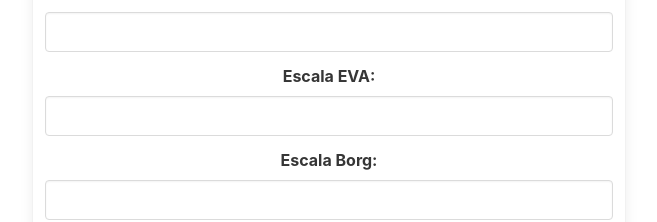
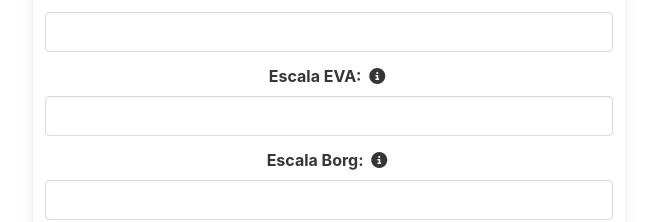
Before and after one commit to eduardoeffs/plataforma-fisio, a React (Create React App) app: page /patient-dashboard in a window 1280 px wide. Shown: the part 178-400 px from the top of the page, without its empty margins (311-968 px from the left). Built offline with nearby package versions, Linux system fonts and the light colour scheme.

Commit message:
exclusão e edição de formulário enviados, hint info

```diff
--- a/package.json
+++ b/package.json
@@ -19,6 +19,7 @@
     "react-dom": "^18.2.0",
     "react-router-dom": "^6.14.2",
     "react-scripts": "5.0.1",
+    "react-toastify": "^9.1.3",
     "web-vitals": "^2.1.4"
   },
   "scripts": {
--- a/src/App.js
+++ b/src/App.js
@@ -9,6 +9,8 @@ import PatientReports from './components/PatientReports';
 import { BrowserRouter as Router, Route, Routes } from 'react-router-dom';
 import '@fortawesome/fontawesome-free/css/all.min.css';
 import 'bulma/css/bulma.min.css';
+import { toast, ToastContainer } from 'react-toastify';
+
 
 
 function App() {
@@ -24,6 +26,7 @@ function App() {
           <Route path="/patient-reports/:patientId" element={<PatientReports/>} />
 
         </Routes>
+        <ToastContainer />
       </div>
     </Router>
   );
--- a/src/components/PatientDashboard.js
+++ b/src/components/PatientDashboard.js
@@ -47,6 +47,12 @@ function PatientDashboard() {
 
   const handleSubmit = async (e) => {
     e.preventDefault();
+
+    if (!reportForm.dorInicial || !reportForm.escalaEVA || !reportForm.escalaBorg || !reportForm.descri) {
+      alert('Por favor, preencha todos os campos antes de enviar o relatório.');
+      return;
+    }
+
     try {
       const response = await axios.post(`${API_URL}/api/patients/${patientId}/submit-report`, reportForm);
       // Adicione o novo relatório ao estado 'reports'
@@ -60,7 +66,7 @@ function PatientDashboard() {
 
       });
       console.log(reportForm)
-      // Opcional: redirecione para a página de relatórios ou exiba uma mensagem de sucesso
+      alert('Relatório enviado com sucesso!')
     } catch (error) {
       console.error('Erro ao enviar o relatório:', error);
       // Exiba um erro ou trate como necessário
@@ -75,32 +81,39 @@ function PatientDashboard() {
 
         <form onSubmit={handleSubmit}>
 
-
           <div className="field">
             <label className="label">Dor inicial:</label>
             <div className="control">
-              <input className="input" type="text" name="dorInicial" value={reportForm.dorInicial} onChange={handleInputChange} />
+              <input className="input" type="text" name="dorInicial" value={reportForm.dorInicial} onChange={handleInputChange} required/>
             </div>
           </div>
 
           <div className="field">
-            <label className="label">Escala EVA:</label>
+            <label className="label">Escala EVA: <span className="icon-text tooltip-parent has-tooltip-arrow" data-tooltip="Escala Visual Analógica (EVA) é utilizada para medir a intensidade da dor. De 0 a 10.">
+              <span className="icon">
+                <i className="fas fa-info-circle"></i>
+              </span>
+            </span></label>
             <div className="control">
-              <input className="input" type="number" name="escalaEVA" value={reportForm.escalaEVA} onChange={handleInputChange} />
+              <input className="input" type="number" name="escalaEVA" value={reportForm.escalaEVA} onChange={handleInputChange} required/>
             </div>
           </div>
 
           <div className="field">
-            <label className="label">Escala Borg:</label>
+            <label className="label">Escala Borg: <span className="icon-text tooltip-parent has-tooltip-arrow" data-tooltip="Escala Borg é utilizada para medir a percepção do esforço durante a atividade física. De 0 a 10.">
+              <span className="icon">
+                <i className="fas fa-info-circle"></i>
+              </span>
+            </span></label>
             <div className="control">
-              <input className="input" type="number" name="escalaBorg" value={reportForm.escalaBorg} onChange={handleInputChange} />
+              <input className="input" type="number" name="escalaBorg" value={reportForm.escalaBorg} onChange={handleInputChange} required/>
             </div>
           </div>
 
           <div className="field">
             <label className="label">Observações:</label>
             <div className="control">
-              <textarea className="textarea" name="descri" value={reportForm.descri} onChange={handleInputChange}></textarea>
+              <textarea className="textarea" name="descri" value={reportForm.descri} onChange={handleInputChange}required></textarea>
             </div>
           </div>
 
--- a/src/components/PatientReports.js
+++ b/src/components/PatientReports.js
@@ -1,26 +1,67 @@
-// Supondo que este seja seu componente PatientReports.js
-
 import React, { useState, useEffect } from 'react';
 import axios from 'axios';
 import { useParams } from 'react-router-dom';
 import { format } from 'date-fns';
+import { FontAwesomeIcon } from '@fortawesome/react-fontawesome';
+import { faTrash, faPencilAlt } from '@fortawesome/free-solid-svg-icons';
+
 
 const PatientReports = () => {
   const [reports, setReports] = useState([]);
-  const { patientId } = useParams(); // Isso pega o ID do paciente da URL
+  const [editingReport, setEditingReport] = useState(null);
+  const [isConfirmingDeleteReport, setIsConfirmingDeleteReport] = useState(false);
+  const [reportToDelete, setReportToDelete] = useState(null);
+  const { patientId } = useParams();
 
   useEffect(() => {
     const fetchReports = async () => {
       try {
         const response = await axios.get(`http://localhost:3001/api/patients/${patientId}/reports`);
-        setReports(response.data); // Supondo que a resposta seja um array de relatórios
+        setReports(response.data);
       } catch (error) {
         console.error('Erro ao buscar relatórios:', error);
       }
     };
 
     fetchReports();
-  }, [patientId]); // Dependência do useEffect para recarregar os relatórios se o patientId mudar
+  }, [patientId]);
+
+  const startEdit = (report) => {
+    setEditingReport({ ...report });
+  };
+
+  const handleEditChange = (e) => {
+    setEditingReport({ ...editingReport, [e.target.name]: e.target.value });
+  };
+
+  const saveEdit = async () => {
+    try {
+      const response = await axios.put(`http://localhost:3001/api/reports/${editingReport._id}`, editingReport);
+      setReports(reports.map((report) => (report._id === editingReport._id ? response.data : report)));
+      setEditingReport(null);
+    } catch (error) {
+      console.error('Erro ao salvar relatório:', error);
+    }
+  };
+
+  const cancelEdit = () => {
+    setEditingReport(null);
+  };
+
+  const deleteReport = async () => {
+    try {
+      await axios.delete(`http://localhost:3001/api/reports/${reportToDelete}`);
+      setReports(reports.filter((report) => report._id !== reportToDelete));
+      setIsConfirmingDeleteReport(false); // Fechar o modal após a exclusão
+    } catch (error) {
+      console.error('Erro ao excluir relatório:', error);
+    }
+  };
+
+  const showDeleteReportConfirmation = (reportId) => {
+    setReportToDelete(reportId);
+    setIsConfirmingDeleteReport(true);
+  };
 
   return (
     <section className="section">
@@ -29,13 +70,53 @@ const PatientReports = () => {
         <div className="columns is-centered">
           <div className="column is-half">
             {reports.map((report, index) => (
-            <div key={index} className="card">
+              <div key={report._id} className="card">
                 <header className="card-header has-background-primary has-text-white">
                   <p className="card-header-title is-centered">
                     Relatório {index + 1}
                   </p>
+                  <span className="trash-button is-small has-text-dark mr-1" onClick={() => startEdit(report)}>
+                    <FontAwesomeIcon icon={faPencilAlt} />
+                  </span>
+
+                  <span className="trash-button-green" onClick={() => showDeleteReportConfirmation(report._id)}>
+                    <FontAwesomeIcon icon={faTrash} />
+                  </span>
                 </header>
                 <div className="card-content mb-5">
+                  {editingReport && editingReport._id === report._id ? (
+                    <div className="content">
+                      <input
+                        className="input"
+                        type="text"
+                        name="dorInicial"
+                        value={editingReport.dorInicial}
+                        onChange={handleEditChange}
+                      />
+                      <input
+                        className="input"
+                        type="number"
+                        name="escalaEVA"
+                        value={editingReport.escalaEVA}
+                        onChange={handleEditChange}
+                      />
+                      <input
+                        className="input"
+                        type="number"
+                        name="escalaBorg"
+                        value={editingReport.escalaBorg}
+                        onChange={handleEditChange}
+                      />
+                      <textarea
+                        className="textarea"
+                        name="descri"
+                        value={editingReport.descri}
+                        onChange={handleEditChange}
+                      />
+                      <button className="button is-info mt-3 mr-2" onClick={saveEdit}>Salvar Alterações</button>
+                      <button className="button is-danger mt-3" onClick={cancelEdit}>Cancelar</button>
+                    </div>
+                  ) : (
                     <div className="content">
                       <p><strong>Dor Inicial:</strong> {report.dorInicial}</p>
                       <p><strong>Escala EVA:</strong> {report.escalaEVA}</p>
@@ -43,9 +124,28 @@ const PatientReports = () => {
                       <p><strong>Observações:</strong> {report.descri}</p>
                       <p><strong>Data:</strong> {format(new Date(report.createdAt), 'dd/MM/yyyy')}</p>
                     </div>
+                  )}
                 </div>
               </div>
             ))}
+            {isConfirmingDeleteReport && (
+              <div className="modal is-active">
+                <div className="modal-background"></div>
+                <div className="modal-card">
+                  <header className="modal-card-head">
+                    <p className="modal-card-title">Confirmar Exclusão</p>
+                    <button className="delete" aria-label="close" onClick={() => setIsConfirmingDeleteReport(false)}></button>
+                  </header>
+                  <section className="modal-card-body">
+                    <p>Tem certeza de que deseja excluir este relatório?</p>
+                  </section>
+                  <footer className="modal-card-foot">
+                    <button className="button is-danger" onClick={deleteReport}>Excluir</button>
+                    <button className="button" onClick={() => setIsConfirmingDeleteReport(false)}>Cancelar</button>
+                  </footer>
+                </div>
+              </div>
+            )}
           </div>
         </div>
       </div>
--- a/src/index.css
+++ b/src/index.css
@@ -35,3 +35,77 @@ code {
   color: #ff3860;
   opacity: 1;
 }
+
+.trash-button-green {
+  background: none;
+  border: none;
+  cursor: pointer;
+}
+
+.trash-button-green:hover {
+  background: none;
+}
+
+.trash-button-green .fa-trash {
+  color: #555;
+  opacity: 1;
+}
+
+.trash-button-green:hover .fa-trash {
+  color: #ff3860;
+  opacity: 1;
+}
+
+.has-tooltip-arrow[data-tooltip]:hover::before,
+.has-tooltip-arrow[data-tooltip]:hover::after {
+  visibility: visible;
+  opacity: 1;
+  transition: opacity 0.3s ease-in-out;
+}
+
+.has-tooltip-arrow[data-tooltip]::before {
+  position: absolute;
+  z-index: 2000;
+  bottom: 100%;
+  left: 50%;
+  margin-bottom: 6px;
+  margin-left: -8px;
+  padding: 5px 10px;
+  background: #363636;
+  color: #f5f5f5;
+  content: attr(data-tooltip);
+  text-align: center;
+  font-size: 12px;
+  line-height: 1.4;
+  width: max-content;
+  max-width: 300px;
+  white-space: normal;
+  border-radius: 4px;
+  pointer-events: none;
+  visibility: hidden;
+  opacity: 0;
+}
+
+.has-tooltip-arrow[data-tooltip]::after {
+  position: absolute;
+  z-index: 2001;
+  bottom: 100%;
+  left: 50%;
+  margin-left: -5px;
+  border: solid transparent;
+  content: "";
+  height: 0;
+  width: 0;
+  pointer-events: none;
+  border-color: transparent;
+  border-bottom-color: #363636;
+  border-width: 5px;
+  margin-bottom: 1px;
+  visibility: hidden;
+  opacity: 0;
+}
+
+.tooltip-parent {
+  position: relative;
+  display: inline-block; /* ou outro display que faça sentido no seu layout */
+}
```
Also changed, not shown: 2 other files (tests, documents, lock files or other folders). Lines whose indentation alone changed are shown as unchanged.
